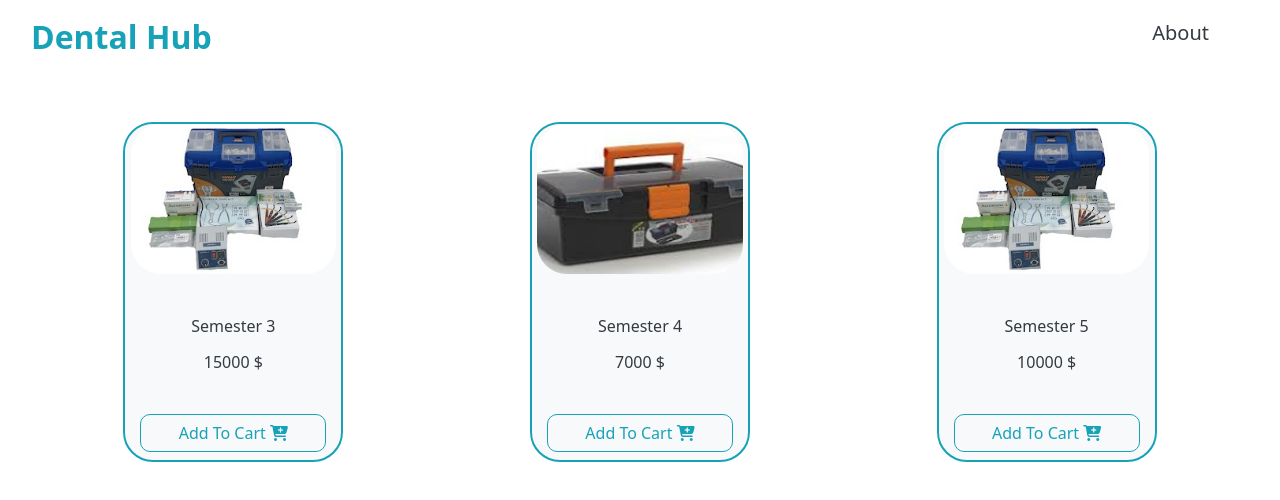
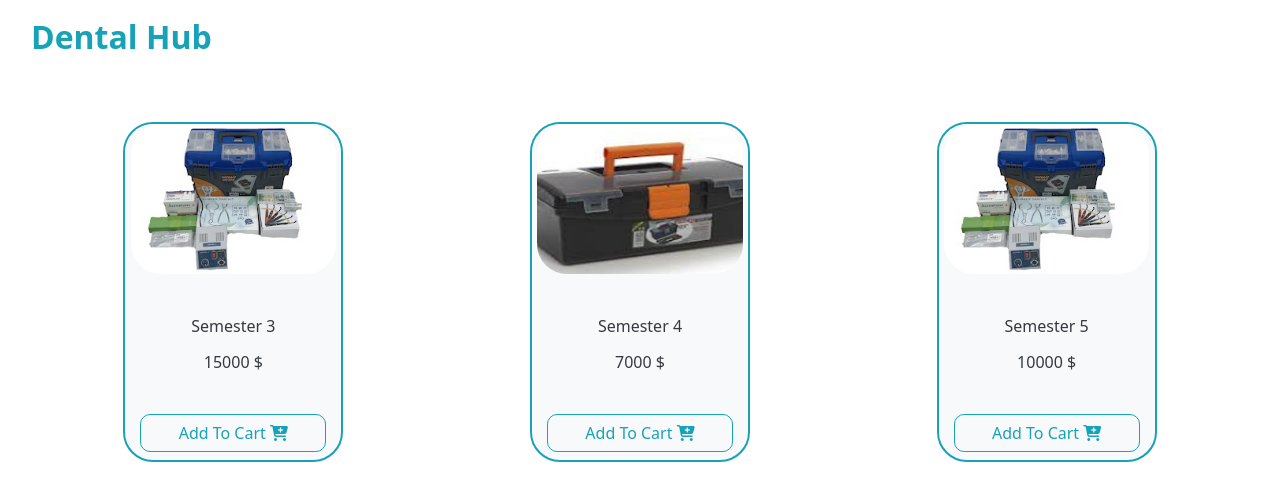
Before and after one commit to Valcon-Developers/Dental-Hup, a plain HTML site: page galala.html in a window 1280 px wide. Drawn offline with Linux system fonts and the light colour scheme.

Commit message:
Update galala.html

```diff
--- a/galala.html
+++ b/galala.html
@@ -31,9 +31,9 @@
                   <div class="collapse navbar-collapse" id="navbarSupportedContent">
           <ul class="navbar-nav ml-auto">
 
-              <li class="nav-item active">
+<!--               <li class="nav-item active">
                   <a class="nav-link text-dark h5 " href="#">About <span class="sr-only">(current)</span></a>
-              </li>
+              </li> -->
               <!-- <li class="nav-item active">
                   <a class="nav-link text-light h5 " href="#Contact">Contact Us <span class="sr-only">(current)</span></a>
               </li>     -->
```
